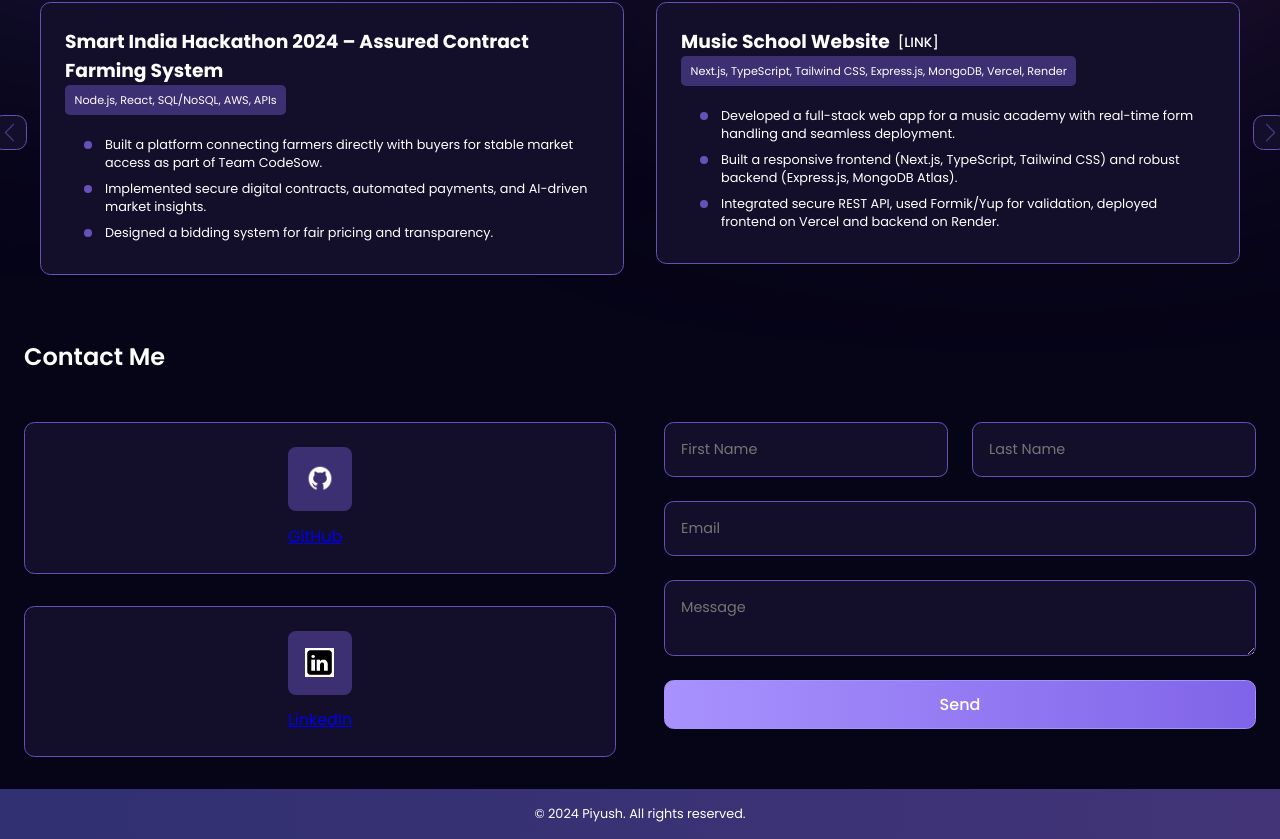
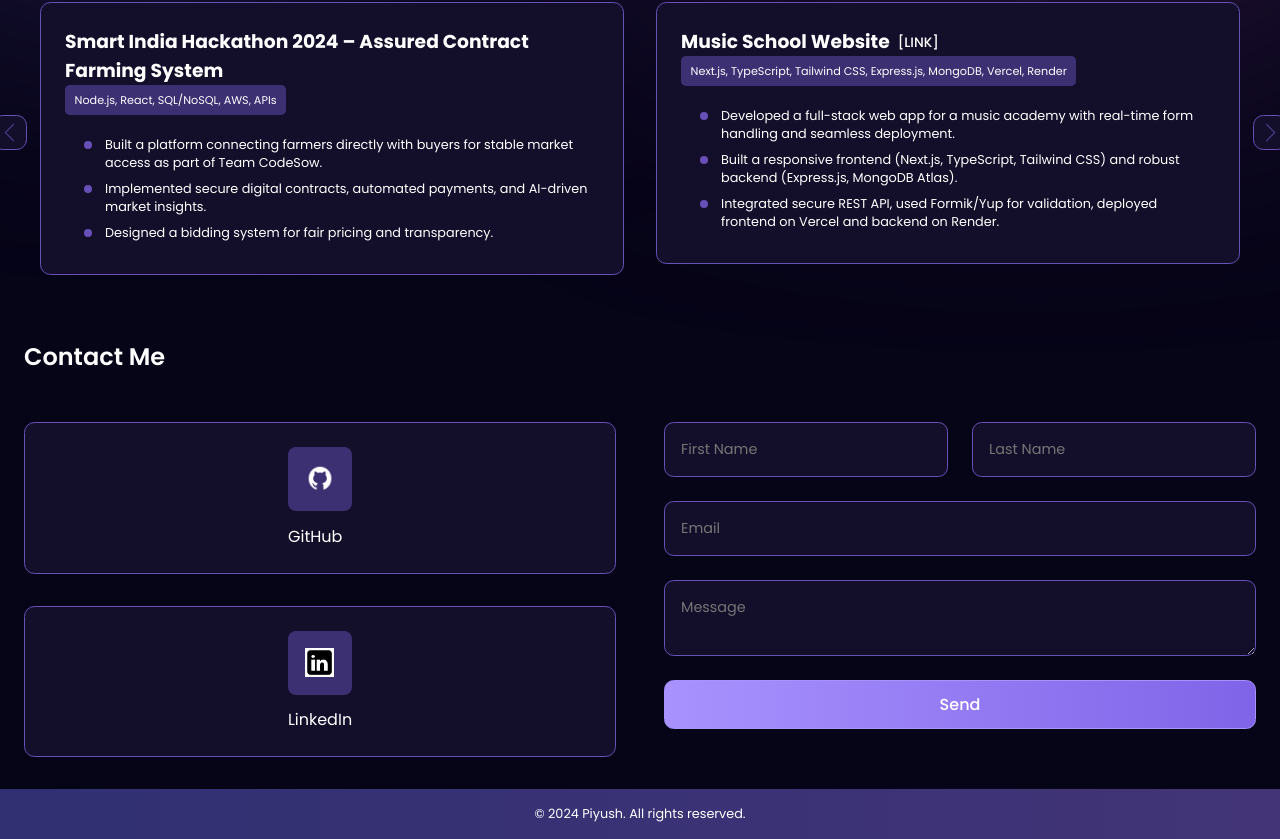
Before and after one commit to piyush-bagoria018/My-Portfolio, a React (Vite) app: page / in a window 1280 px wide. Shown: the part 1491-2330 px from the top of the page. Built offline with nearby package versions, Linux system fonts and the light colour scheme.

Commit message:
fix: add missing styles for icon link and hover effects in ContactInfoCard

```diff
--- a/src/componets/ContactMe/ContactInfoCard/ContactInfoCard.css
+++ b/src/componets/ContactMe/ContactInfoCard/ContactInfoCard.css
@@ -30,3 +30,10 @@
   font-size: 0.9rem;
   font-weight: 400;
 }
+.icon-link {
+  text-decoration: none;
+  color: white;
+}
+.icon-link:hover {
+  color: #a892fe;
+}
```
